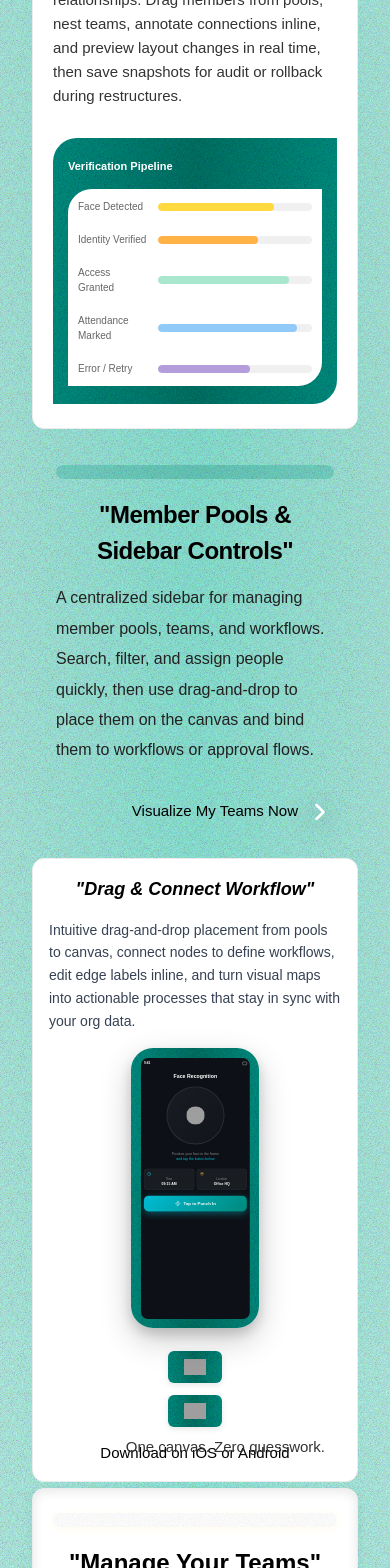
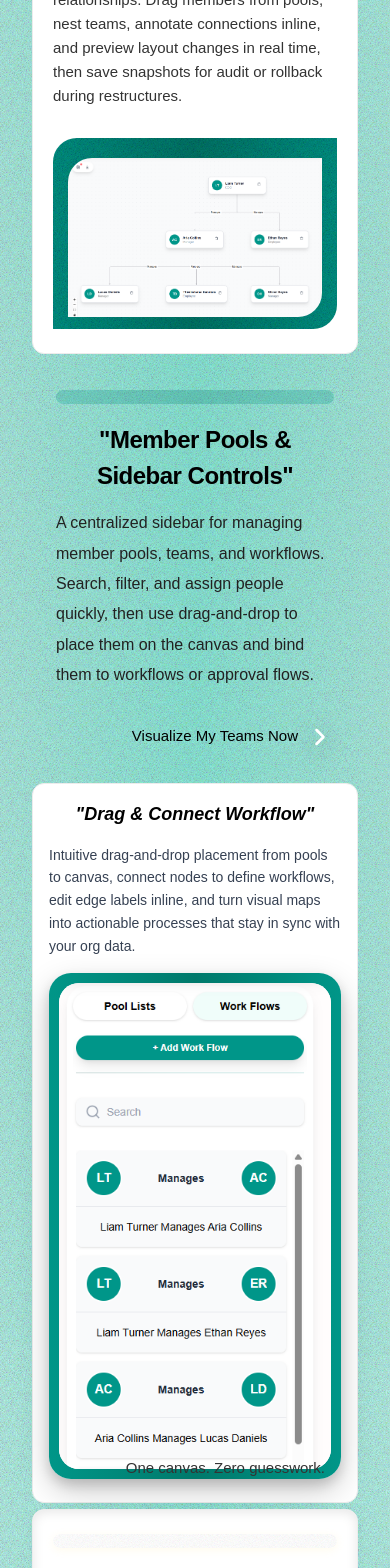
Before and after one commit to Tekly-Solutions/TalentNestLandingPage, a Next.js app in the folder Frontend/: page / in a window 390 px wide. Shown: the part 10260-11828 px from the top of the page. Built offline with nearby package versions, Linux system fonts and the light colour scheme; grey boxes are pictures that could not be loaded.

Commit message:
feat: add image support to DashboardCard and MobileCard components, and update Feature3 with new images

```diff
--- a/Frontend/src/app/Components/Features/Feature1/DashboardCard.tsx
+++ b/Frontend/src/app/Components/Features/Feature1/DashboardCard.tsx
@@ -9,12 +9,16 @@ interface DashboardCardProps {
   };
   title?: string;
   description?: string;
+  imageSrc?: string;
+  showPipeline?: boolean;
 }
 
 const DashboardCard: React.FC<DashboardCardProps> = ({
   colorScheme,
   title = "Your face is your ID",
-  description = "Secure attendance starts with a smile. Our advanced AI-powered face recognition verifies each employee's identity instantly, ensuring only authorized team members can punch in or out. No more buddy punching, shared IDs, or attendance fraud just fast, accurate, touchless verification that's uniquely yours."
+  description = "Secure attendance starts with a smile. Our advanced AI-powered face recognition verifies each employee's identity instantly, ensuring only authorized team members can punch in or out. No more buddy punching, shared IDs, or attendance fraud just fast, accurate, touchless verification that's uniquely yours.",
+  imageSrc,
+  showPipeline = true,
 }) => {
   const defaultColors = {
     gradient: "linear-gradient(135deg, #fff9c4 0%, #ffe066 50%, #ffb300 100%)",
@@ -75,6 +79,8 @@ const DashboardCard: React.FC<DashboardCardProps> = ({
             overflow: "hidden",
           }}
         >
+          {showPipeline ? (
+            <>
               <div
                 style={{
                   fontSize: "11px",
@@ -103,6 +109,22 @@ const DashboardCard: React.FC<DashboardCardProps> = ({
                 <BarItem label="Attendance Marked" width={90} color="#90caf9" />
                 <BarItem label="Error / Retry" width={60} color="#b39ddb" />
               </div>
+            </>
+          ) : null}
+          {imageSrc ? (
+            <div style={{ textAlign: "center",   marginBottom: 12 }}>
+              <img
+                src={imageSrc}
+                alt="Canvas preview"
+                style={{
+                  width: "100%",
+                  maxWidth: "420px",
+                  borderRadius: "24px 0 24px 0px",
+                  display: "inline-block",
+                }}
+              />
+            </div>
+          ) : null}
         </div>
       </div>
     </Card>
--- a/Frontend/src/app/Components/Features/Feature1/MobileCard.tsx
+++ b/Frontend/src/app/Components/Features/Feature1/MobileCard.tsx
@@ -22,6 +22,7 @@ interface MobileCardProps {
   title?: string;
   description?: string;
   footerText?: string;
+  imageSrc?: string;
 }
 
 const MobileCard: React.FC<MobileCardProps> = ({
@@ -29,6 +30,7 @@ const MobileCard: React.FC<MobileCardProps> = ({
   title = "Attendance in one tap",
   description = "With a single tap, employees can punch in or out through the mobile app the camera opens automatically, performs facial verification, and records the time and location instantly. No complex steps, no wasted time just smooth, instant check-ins that keep everyone on track."
   , footerText = "Attendance made effortless→"
+  , imageSrc
 }) => {
   const defaultColors = {
     gradient: "linear-gradient(135deg, #fff9c4 0%, #ffe066 50%, #ffb300 100%)",
@@ -73,7 +75,49 @@ const MobileCard: React.FC<MobileCardProps> = ({
         <span className="attendance-effortless">
           {footerText}
         </span>
-
+        {imageSrc ? (
+            <div className="mt-4 sm:mt-6 md:mt-8 text-center">
+              <div
+                className="grainy-parallax-card inline-block "
+                style={{
+                  borderRadius: "22px",
+                  padding: "10px",
+                  boxShadow:
+                    "0 12px 32px rgba(0, 0, 0, 0.2), 0 6px 12px rgba(0, 0, 0, 0.15)",
+                  position: "relative",
+                  overflow: "hidden",
+                  backgroundBlendMode: "multiply, lighten",
+                  backgroundAttachment: "fixed",
+                  display: "inline-block",
+                  background: colors.gradient,
+                }}
+              >
+                <div
+                  style={{
+                    background: "white",
+                    marginTop: "10px",
+                    borderRadius: "20px",
+                    margin: "0",
+                    position: "relative",
+                    zIndex: 2,
+                    display: "flex",
+                    alignItems: "center",
+                    justifyContent: "center",
+                    overflow: "hidden",
+                  }}
+                >
+                  <img
+                    src={imageSrc}
+                    alt="Workflow preview"
+                    style={{
+                      objectFit: "contain",
+                      display: "block",
+                    }}
+                  />
+                </div>
+              </div>
+            </div>
+          ) : (
             <div className="mt-4 sm:mt-6 md:mt-8 text-center">
               <div
                 className="grainy-parallax-card inline-block w-32 sm:w-36 md:w-40"
@@ -94,9 +138,7 @@ const MobileCard: React.FC<MobileCardProps> = ({
                   const x = e.clientX - rect.left;
                   const y = e.clientY - rect.top;
 
-              card.style.transform = `perspective(600px) rotateY(${
-                (x - 80) / 30
-              }deg) rotateX(${-(y - 130) / 30}deg)`;
+                  card.style.transform = `perspective(600px) rotateY(${(x - 80) / 30}deg) rotateX(${-(y - 130) / 30}deg)`;
                 }}
                 onMouseLeave={(e) => {
                   e.currentTarget.style.transform = "none";
@@ -205,8 +247,6 @@ const MobileCard: React.FC<MobileCardProps> = ({
                   />
                 </a>
               </div>
-        </div>
-
               <a
                 href="#"
                 style={{
@@ -223,6 +263,9 @@ const MobileCard: React.FC<MobileCardProps> = ({
               >
                 Download on iOS or Android
               </a>
+            </div>
+        )}
+
       </Card>
 
       <style>{`
--- a/Frontend/src/app/pages/Features/Feature3.tsx
+++ b/Frontend/src/app/pages/Features/Feature3.tsx
@@ -91,6 +91,8 @@ const Feature3: React.FC = () => {
               description={
                 "An interactive React Flow canvas for building and visualizing reporting relationships. Drag members from pools, nest teams, annotate connections inline, and preview layout changes in real time, then save snapshots for audit or rollback during restructures."
               }
+              imageSrc={'/Canvas.png'}
+              showPipeline={false}
             />
             <IntegrationsCard
               colorScheme={greenColorScheme}
@@ -108,6 +110,7 @@ const Feature3: React.FC = () => {
               "Intuitive drag‑and‑drop placement from pools to canvas, connect nodes to define workflows, edit edge labels inline, and turn visual maps into actionable processes that stay in sync with your org data."
             }
             footerText={"One canvas. Zero guesswork."}
+            imageSrc={'/Workflow3.png'}
           />
         </div>
 
```
Also changed, not shown: Frontend/public/Canvas.png (added), Frontend/public/Workflow3.png (added). Lines whose indentation alone changed are shown as unchanged.
